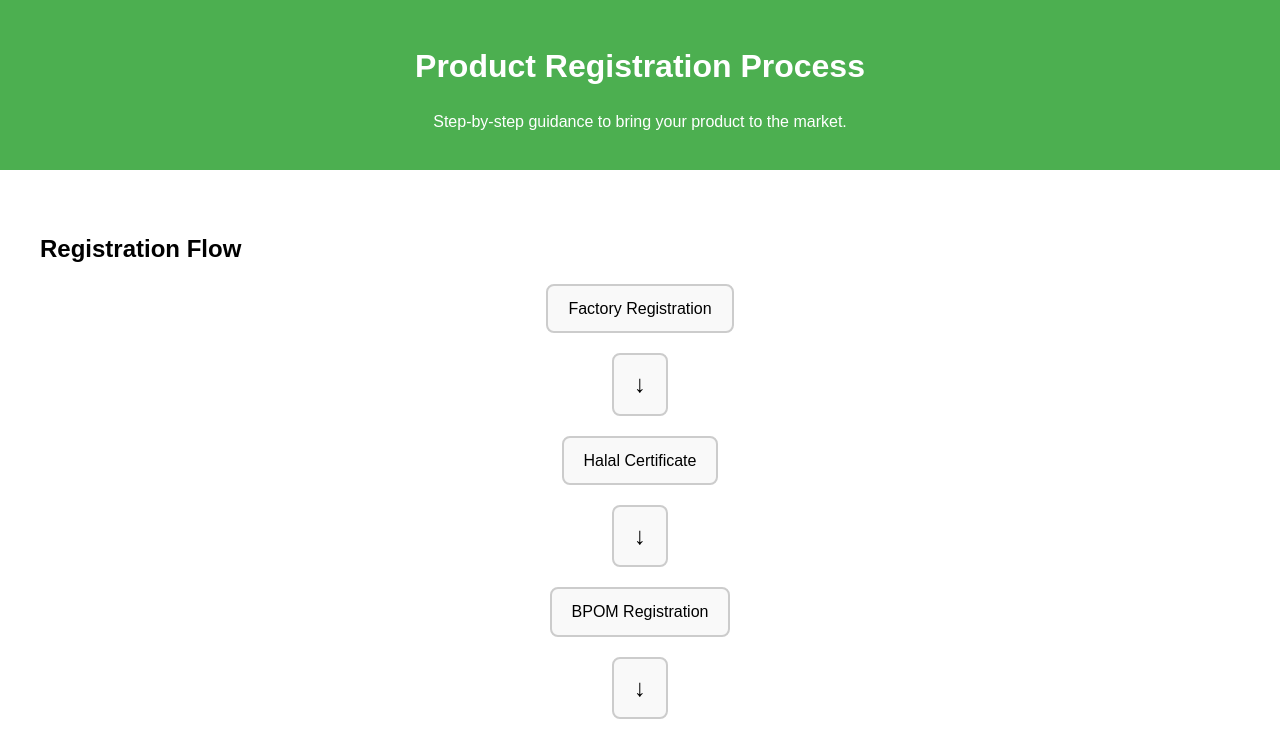
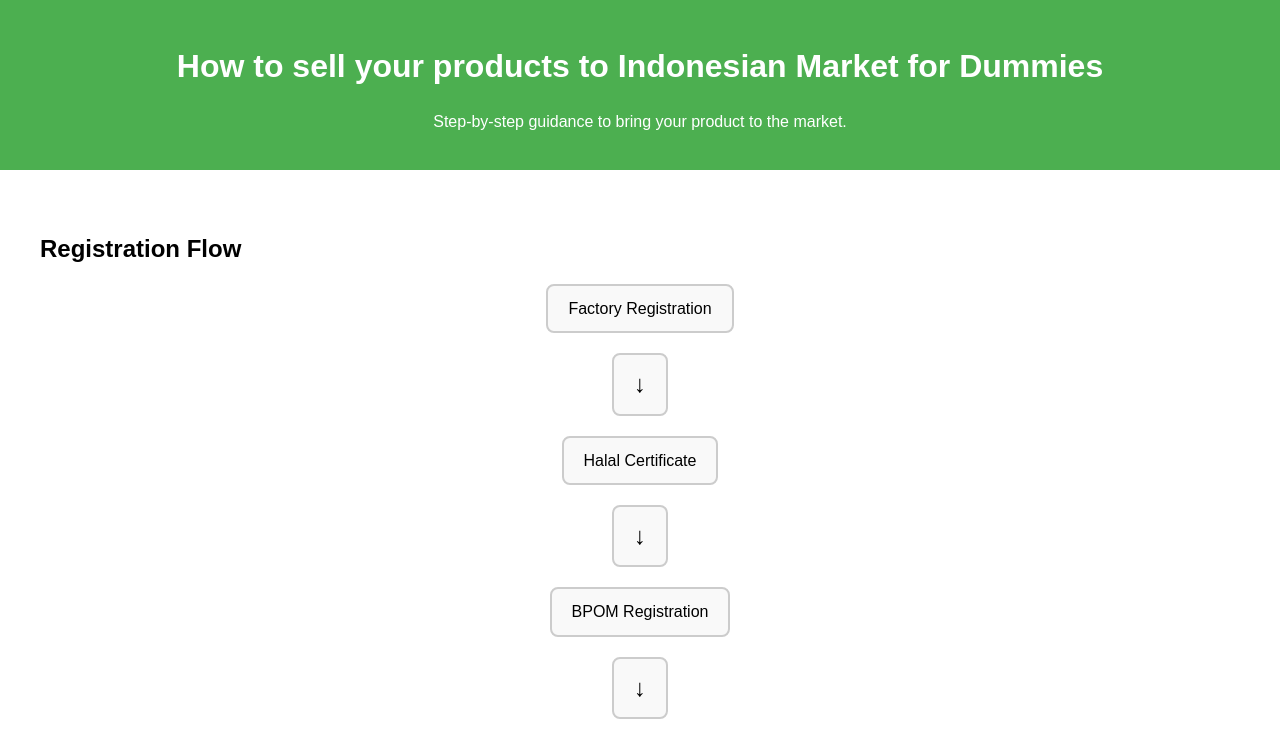
Before and after one commit to WidyaNAS/registrasi, a plain HTML site: page index.html in a window 1280 px wide. Shown: the top 736 px of the page. Drawn offline with Linux system fonts and the light colour scheme.

Commit message:
index.html

```diff
--- a/index.html
+++ b/index.html
@@ -134,7 +134,7 @@
 <body>
 
 <header>
-  <h1>Product Registration Process</h1>
+  <h1>How to sell your products to Indonesian Market for Dummies</h1>
   <p>Step-by-step guidance to bring your product to the market.</p>
 </header>
 
```
